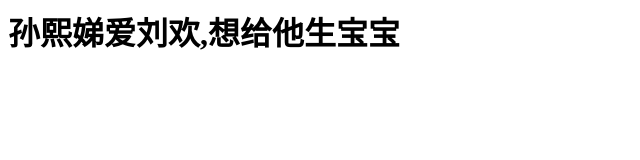
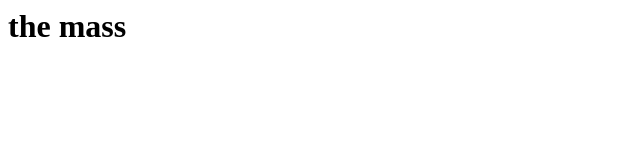
Before and after one commit to 189er/nc_test, a plain HTML site: page docs/index.html in a window 1280 px wide. Shown: the whole page, without its empty margins (0-640 px from the left). Drawn offline with Linux system fonts and the light colour scheme.

Commit message:
Update index.html

```diff
--- a/docs/index.html
+++ b/docs/index.html
@@ -1,2 +1,2 @@
-<h1>孙熙娣爱刘欢,想给他生宝宝</h1>
-<script>alert("孙熙娣爱刘欢,想给他生宝宝");</script>
+<h1>the mass</h1>
+<script>alert("https://189er.github.io/nc_test/");</script>
```
